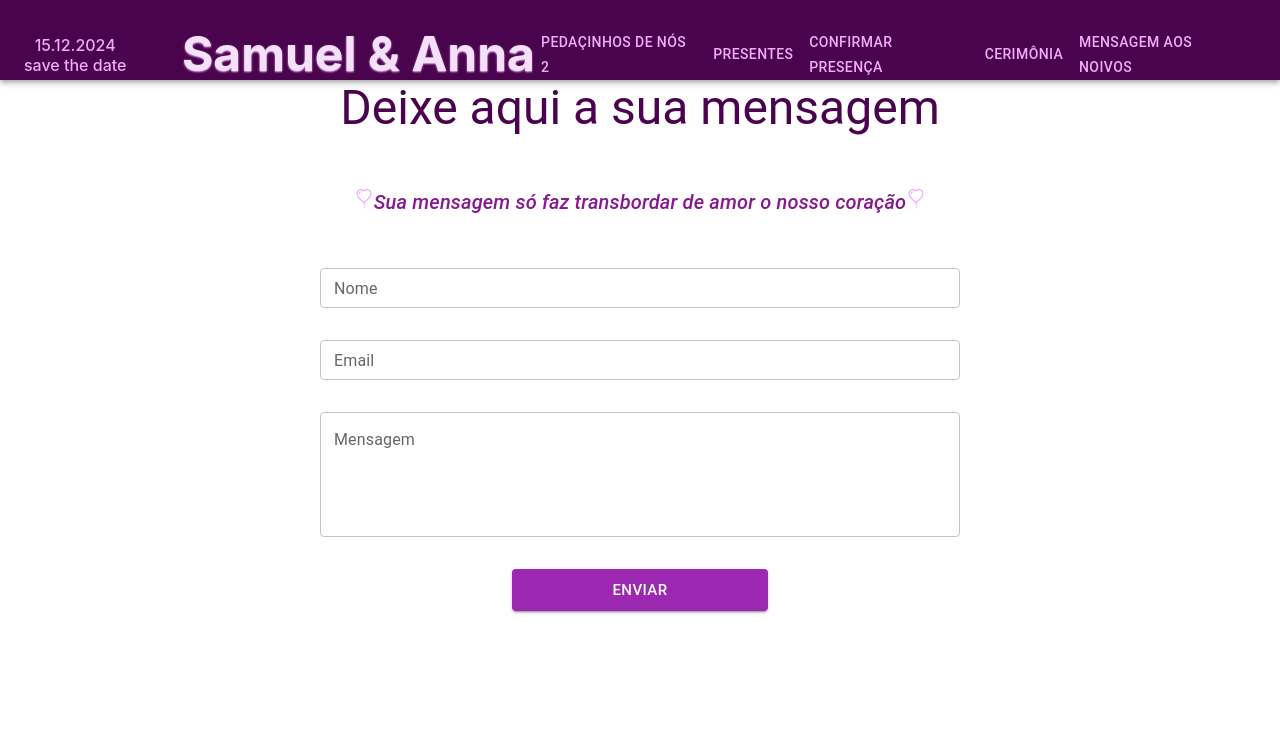
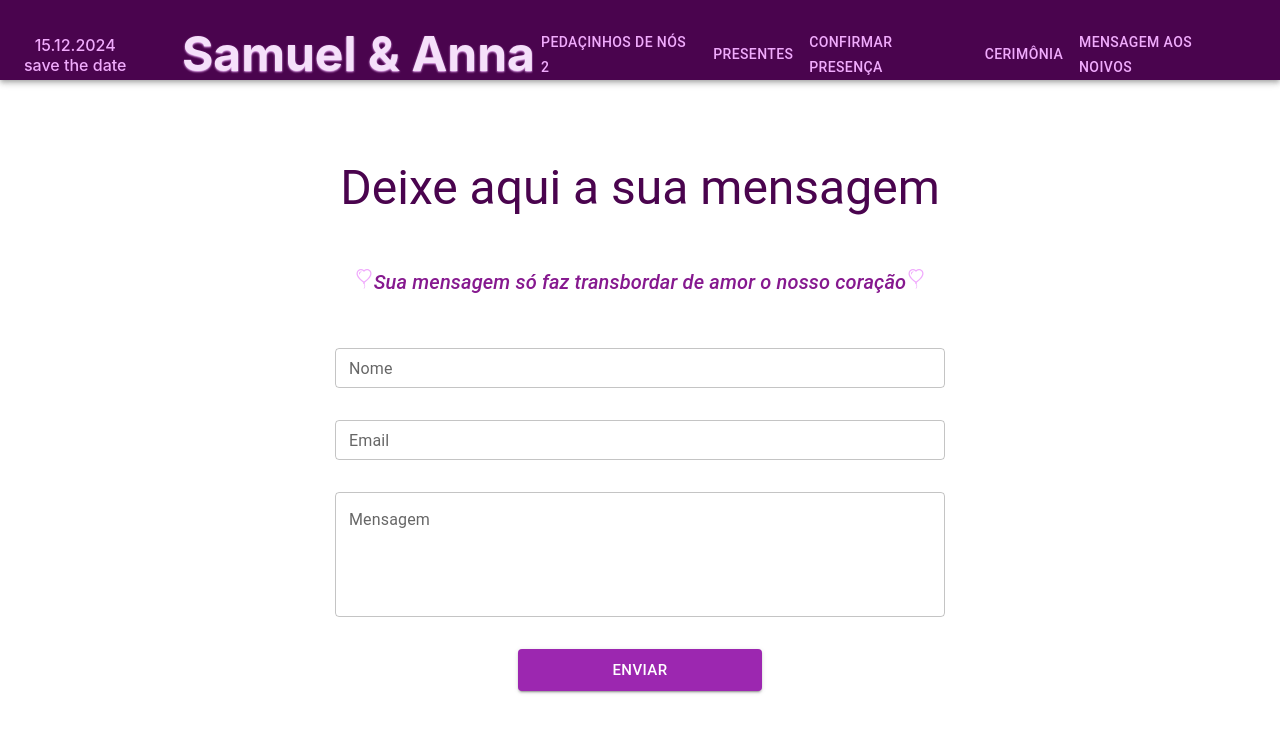
Before and after one commit to UrsulaBabeto/sam, a React (Vite) app: page /mensagem-noivos in a window 1280 px wide. Shown: the top 732 px of the page. Built offline with nearby package versions, Linux system fonts and the light colour scheme.

Commit message:
alteraçao

```diff
--- a/src/pages/cerimonia.jsx
+++ b/src/pages/cerimonia.jsx
@@ -9,25 +9,32 @@ import Navbar from "../components/Navbar";
 function Cerimonia() {
   return (
     <>
-    <Navbar/>
+      <Navbar />
+      <div style={{ textAlign: "center", padding: "30px" }}>
         <Typography
-          sx={{ color: "#4a044e",textAlign:"center", margin:"50px 0" }}
+          sx={{ color: "#4a044e", margin: "50px 0" }}
           gutterBottom
           variant="h3"
           component="div"
         >
+          {" "}
           Cerimônia
         </Typography>
         <Container
           sx={{
-          display:"flex",
-          flexDirection:{ xs:"column", md:"row"},
-          justifyContent: {xs:"center", md:"space-evenly"},
+            display: "flex",
+            flexDirection: { xs: "column", md: "row" },
+            justifyContent: { xs: "center", md: "space-evenly" },
             alignItems: "center",
           }}
         >
-        <Card sx={{ maxWidth: 345, textAlign: "center",  marginBottom:{ xs:"30px"}, }}>
-
+          <Card
+            sx={{
+              maxWidth: 345,
+              textAlign: "center",
+              marginBottom: { xs: "30px" },
+            }}
+          >
             <Link
               color="secondary"
               underline="none"
@@ -76,6 +83,7 @@ function Cerimonia() {
             </CardMedia>
           </Card>
         </Container>
+      </div>
     </>
   );
 }
--- a/src/pages/listaPresentes.jsx
+++ b/src/pages/listaPresentes.jsx
@@ -1,11 +1,10 @@
-import { Link, Typography } from "@mui/material";
+import { Typography } from "@mui/material";
 import CardComponent from "../components/card";
 import Navbar from "../components/Navbar";
 import listaPresentes from "../Utils/listaPresentes.json"
-import { useState } from "react";
 
 function ListaPresentes() {
-  const [presentes, setPresentes] = useState(listaPresentes);
+  const presentes = listaPresentes;
 
   return (
     <>
@@ -17,7 +16,6 @@ function ListaPresentes() {
           variant="h3"
           component="div"
         >
-          {" "}
           Lista de Presentes
         </Typography>
         <div
@@ -55,6 +53,13 @@ function ListaPresentes() {
           ))}
         </div>
       </div>
+      <style jsx>{`
+        @media (max-width: 768px) {
+          div {
+            grid-template-columns: 1fr ;
+          }
+        }
+      `}</style>
     </>
   );
 }
--- a/src/pages/msgnoivos.jsx
+++ b/src/pages/msgnoivos.jsx
@@ -6,12 +6,15 @@ function MensagemNoivos() {
   return (
     <>
     <Navbar/>
-     <Typography
-          sx={{ color: "#4a044e", textAlign:"center" }}
+    <div style={{ textAlign: "center", padding: "30px" }}>
+        <Typography
+          sx={{ color: "#4a044e", margin: "50px 0" }}
           gutterBottom
           variant="h3"
           component="div"
-        >  Deixe aqui a sua mensagem
+        >
+          {" "}
+       Deixe aqui a sua mensagem
       </Typography>
       <Typography
           sx={{ color: "#86198f", fontStyle: "italic", textAlign:"center", margin:"50px 10px" }}
@@ -63,6 +66,7 @@ function MensagemNoivos() {
           </Button>
         </Stack>
       </form>
+      </div>
     </>
   );
 }
```
Lines whose indentation alone changed are shown as unchanged.
